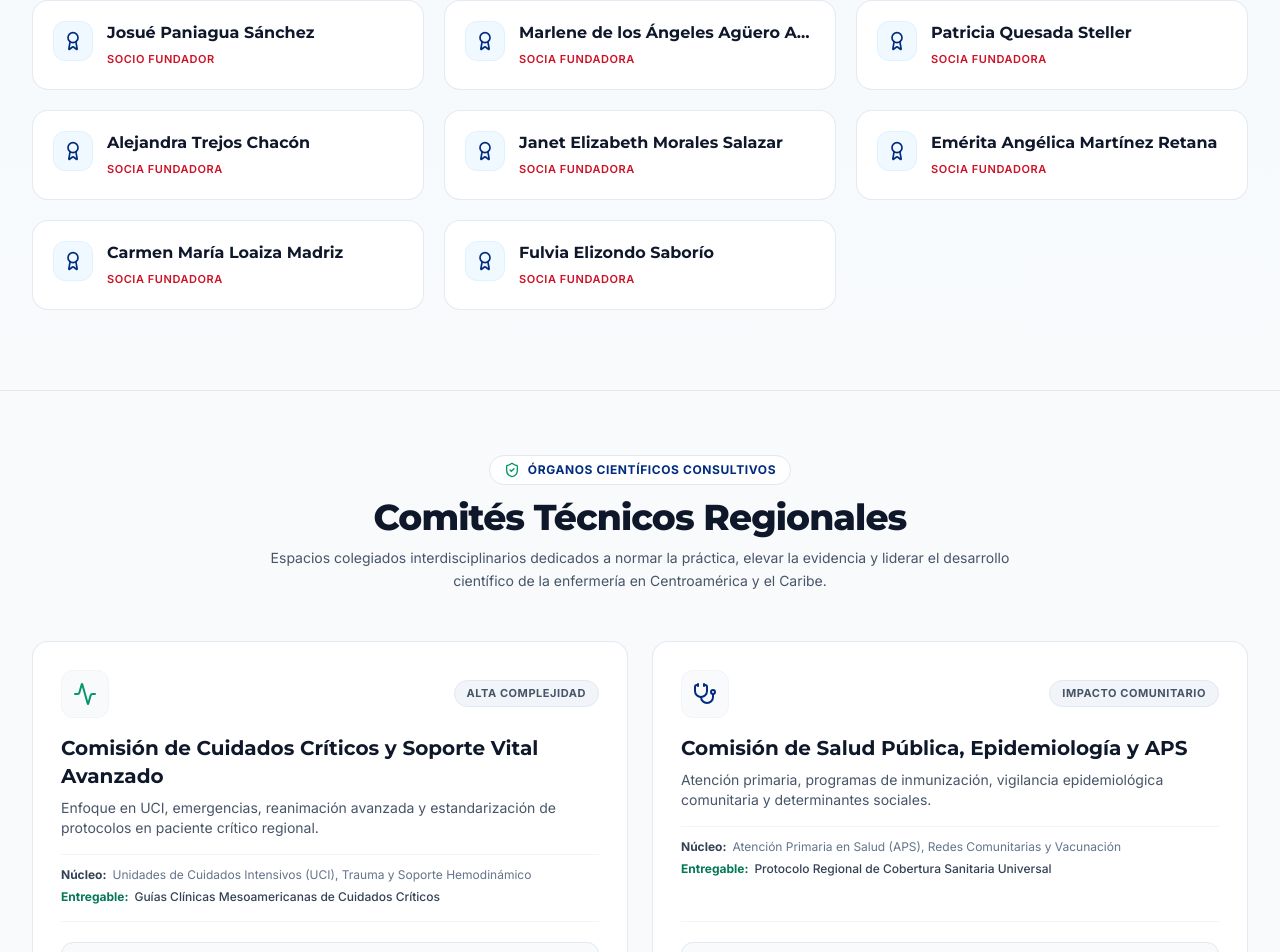
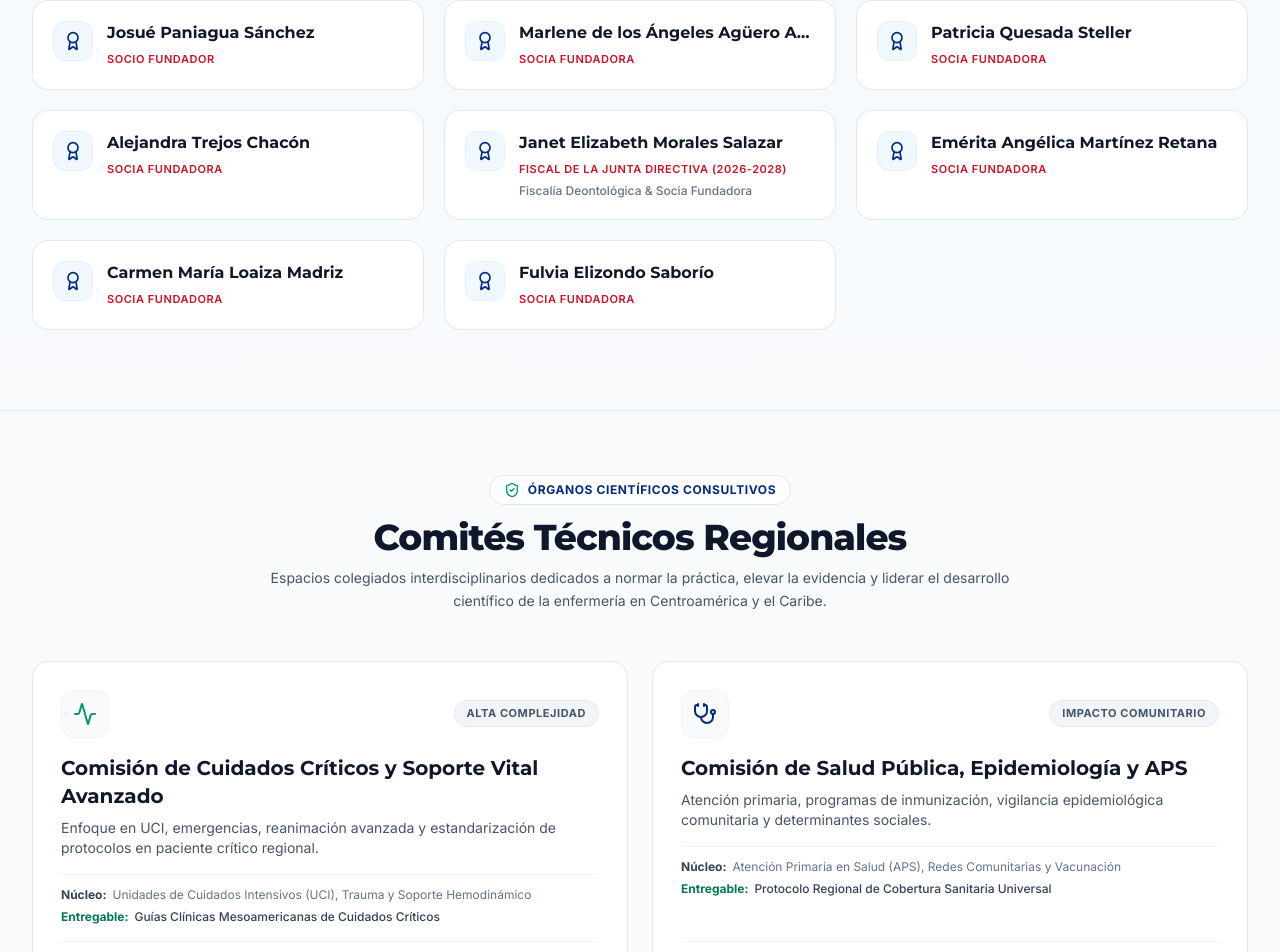
Before and after one commit to fbolanosf/ARCCPCE, a Next.js app: page / in a window 1280 px wide. Shown: the part 10005-10957 px from the top of the page. Built offline with nearby package versions, Linux system fonts and the light colour scheme; a web font is replaced by a local one.

Commit message:
feat: asignar a Dra. Janet Morales Salazar como Fiscal en Junta Directiva y Acta Fundacional

```diff
--- a/src/components/FoundingMembers.tsx
+++ b/src/components/FoundingMembers.tsx
@@ -21,7 +21,7 @@ const FOUNDING_MEMBERS: FoundingMember[] = [
   { name: "Marlene de los Ángeles Agüero Arce", role: "Socia Fundadora" },
   { name: "Patricia Quesada Steller", role: "Socia Fundadora" },
   { name: "Alejandra Trejos Chacón", role: "Socia Fundadora" },
-  { name: "Janet Elizabeth Morales Salazar", role: "Socia Fundadora" },
+  { name: "Janet Elizabeth Morales Salazar", role: "Fiscal de la Junta Directiva (2026-2028)", distinction: "Fiscalía Deontológica & Socia Fundadora" },
   { name: "Emérita Angélica Martínez Retana", role: "Socia Fundadora" },
   { name: "Carmen María Loaiza Madriz", role: "Socia Fundadora" },
   { name: "Fulvia Elizondo Saborío", role: "Socia Fundadora" },
```
Also changed, not shown: 1 other file (tests, documents, lock files or other folders).
